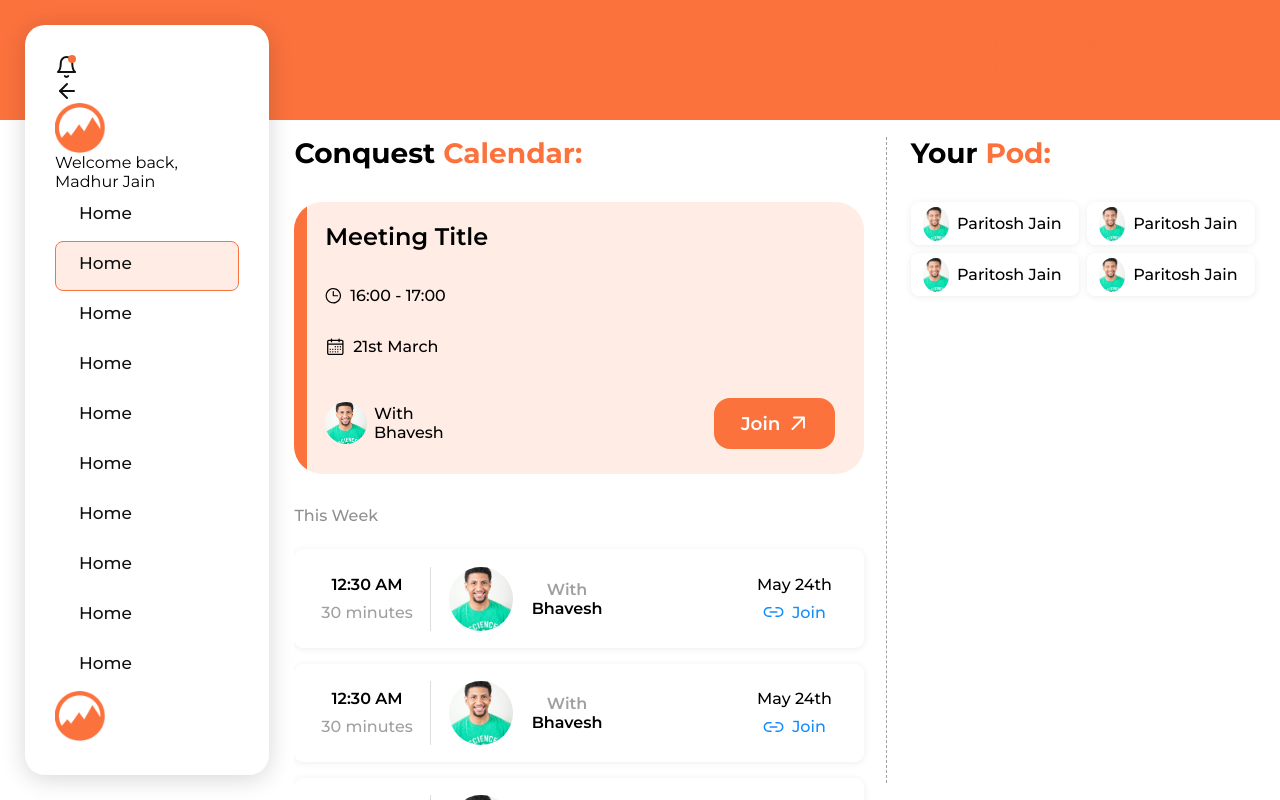
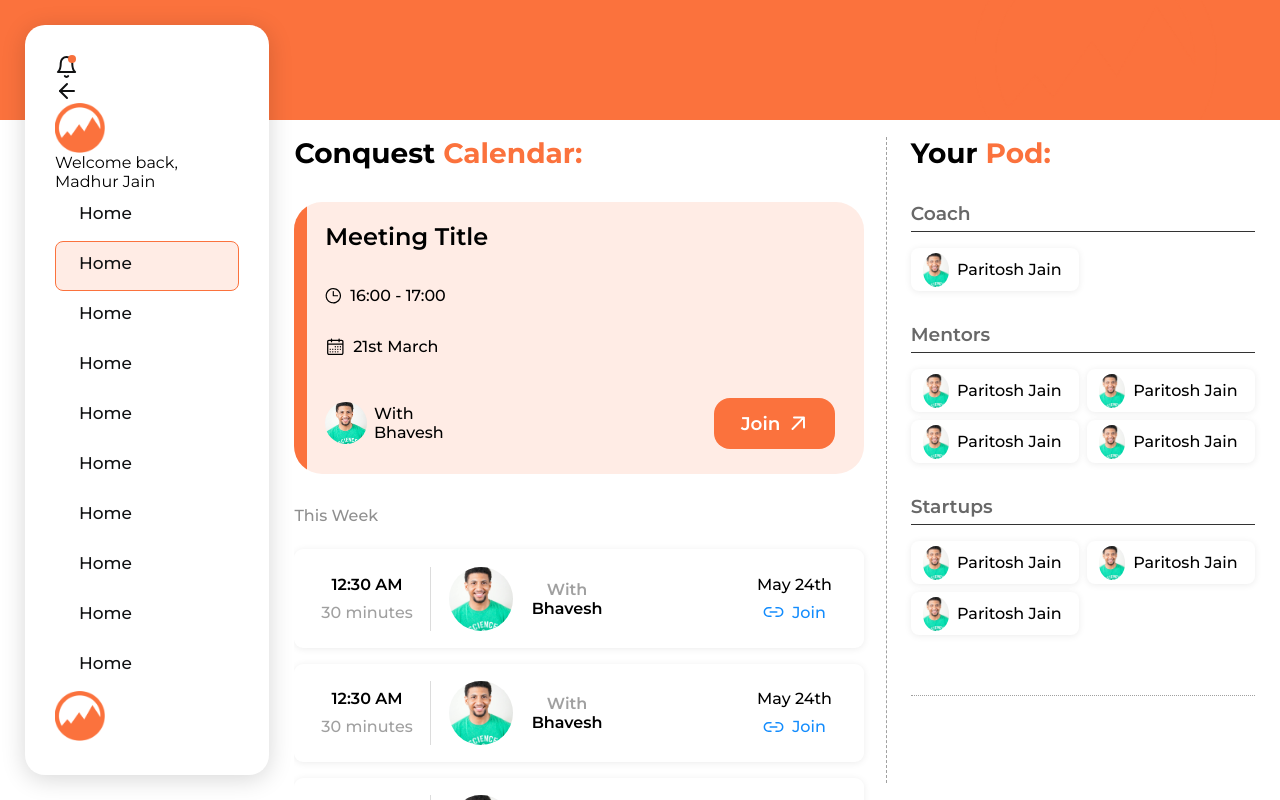
Before and after one commit to dvm-bitspilani/cel-conquest-2024, a React (Vite) app: page /dashboard/home in a window 1280 px wide. Built offline with nearby package versions, Linux system fonts and the light colour scheme.

Commit message:
feat: completed Your Pod segment

```diff
--- a/src/routes/Dashboard/Home/Home.jsx
+++ b/src/routes/Dashboard/Home/Home.jsx
@@ -21,6 +21,25 @@ export default function Home() {
       />
     );
     listItms.push(newItm);
+  }
+
+  const coach = [];
+  const mentors = [];
+  const startups = [];
+
+  for (let i = 0; i < 1; i++) {
+    const newPill = <UserPill avatar={avatar} name='Paritosh Jain' />
+    coach.push(newPill)
+  }
+
+  for (let i = 0; i < 4; i++) {
+    const newPill = <UserPill avatar={avatar} name='Paritosh Jain' />
+    mentors.push(newPill)
+  }
+
+  for (let i = 0; i < 3; i++) {
+    const newPill = <UserPill avatar={avatar} name='Paritosh Jain' />
+    startups.push(newPill)
   }
 
   return (
@@ -75,14 +94,26 @@ export default function Home() {
       <div className={styles.right}>
         <div className={styles.wrapper}>
           <h1 className={styles.heading}>Your <span>Pod:</span></h1>
-          <div className={styles.coach}>
-            <div className={styles.pillGrid}>
-              <UserPill avatar={avatar} name='Paritosh Jain' />
-              <UserPill avatar={avatar} name='Paritosh Jain' />
-              <UserPill avatar={avatar} name='Paritosh Jain' />
-              <UserPill avatar={avatar} name='Paritosh Jain' />
-            </div>
-          </div>
+          <section className={styles.pillsWrapper}>
+            {coach[0] ? <div className={styles.userPills}>
+              <h3>Coach</h3>
+              <div className={styles.pillGrid}>
+                {...coach}
+              </div>
+            </div> : null}
+            {mentors[0] ? <div className={styles.userPills}>
+              <h3>Mentors</h3>
+              <div className={styles.pillGrid}>
+                {...mentors}
+              </div>
+            </div> : null}
+            {startups[0] ? <div className={styles.userPills}>
+              <h3>Startups</h3>
+              <div className={styles.pillGrid}>
+                {...startups}
+              </div>
+            </div> : null}
+          </section>
         </div>
       </div>
     </div>
--- a/src/routes/Dashboard/Home/home.module.scss
+++ b/src/routes/Dashboard/Home/home.module.scss
@@ -1,3 +1,39 @@
+@mixin scrollHeight($scrollMargin) {
+    margin-top: $scrollMargin;
+    margin-bottom: $scrollMargin;
+}
+
+@mixin scrollbarStyles() {
+    &::-webkit-scrollbar {
+        width: 8px;
+    }
+
+    &::-webkit-scrollbar-thumb {
+        background: #FB723D;
+        border-radius: calc(8px / 2);
+    }
+
+
+    &::-webkit-scrollbar-track {
+        border-radius: calc(8px / 2);
+        background-color: #EAEAEA;
+        @include scrollHeight(10rem);
+
+        @media screen and (max-height: 580px) {
+            @include scrollHeight(5rem);
+        }
+
+        @media screen and (max-height: 400px) {
+            @include scrollHeight(2rem);
+        }
+
+        @media screen and (max-height: 200px) {
+            @include scrollHeight(0.5rem);
+        }
+    }
+}
+
+
 .container {
     width: 77vw;
     // height: 100%;
@@ -106,37 +142,7 @@
             }
         }
 
-        &::-webkit-scrollbar {
-            width: 8px;
-        }
-
-        &::-webkit-scrollbar-thumb {
-            background: #FB723D;
-            border-radius: calc(8px / 2);
-        }
-
-        @mixin scrollHeight($scrollMargin) {
-            margin-top: $scrollMargin;
-            margin-bottom: $scrollMargin;
-        }
-
-        &::-webkit-scrollbar-track {
-            border-radius: calc(8px / 2);
-            background-color: #EAEAEA;
-            @include scrollHeight(10rem);
-
-            @media screen and (max-height: 580px) {
-                @include scrollHeight(5rem);
-            }
-
-            @media screen and (max-height: 400px) {
-                @include scrollHeight(2rem);
-            }
-
-            @media screen and (max-height: 200px) {
-                @include scrollHeight(0.5rem);
-            }
-        }
+        @include scrollbarStyles();
     }
 
     .right {
@@ -163,7 +169,18 @@
             padding: 0 25px;
         }
 
-        .coach {
+        .userPills {
+            margin-bottom: 2rem;
+
+            h3 {
+                font-weight: 600;
+                color: #686868;
+                width: 100%;
+                padding-bottom: 0.375rem;
+                margin-bottom: 1rem;
+                border-bottom: 1px solid rgba($color: #000000, $alpha: 0.8);
+            }
+
             .pillGrid {
                 display: grid;
                 grid-template-columns: repeat(2, minmax(0, 1fr));
@@ -178,5 +195,11 @@
             }
         }
 
+        .pillsWrapper {
+            padding-bottom: 1.75rem;
+            border-bottom: 1px dotted #a0a0a0;
+        }
+
+        @include scrollbarStyles();
     }
 }
```
